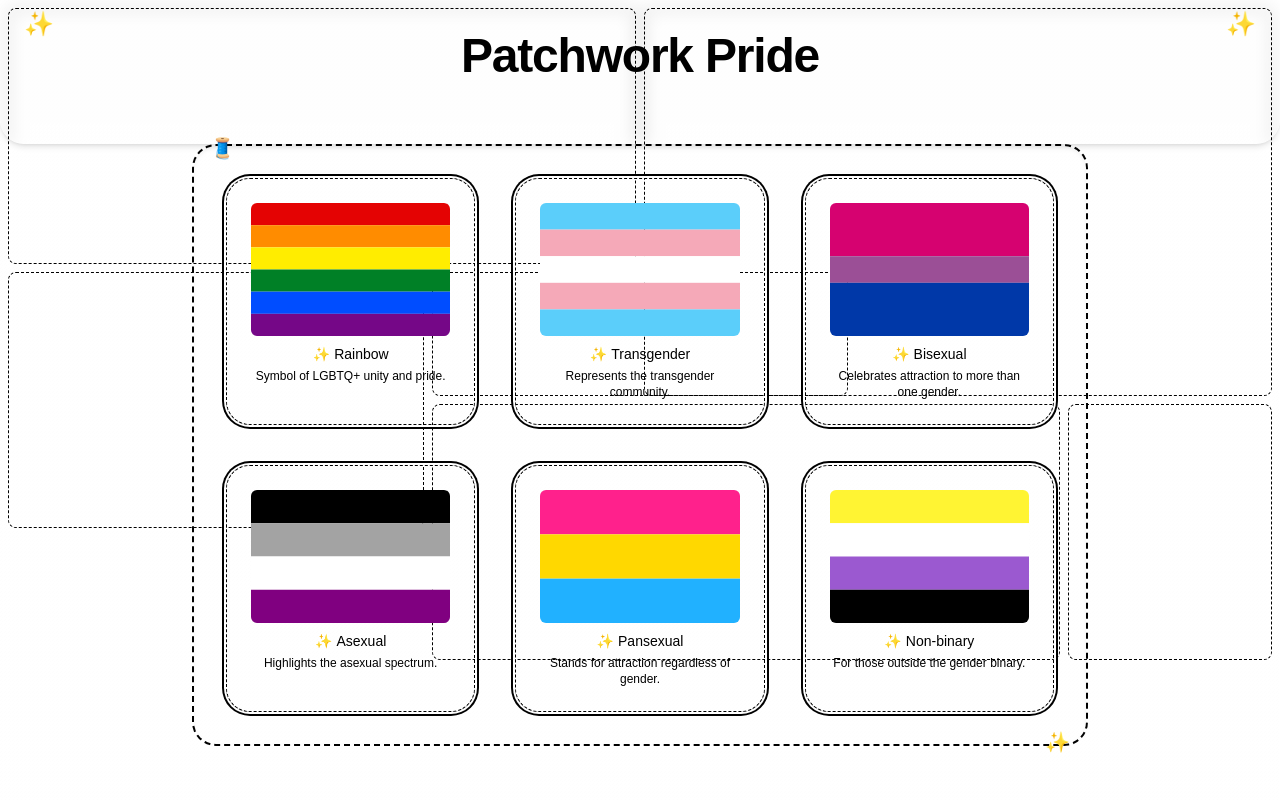
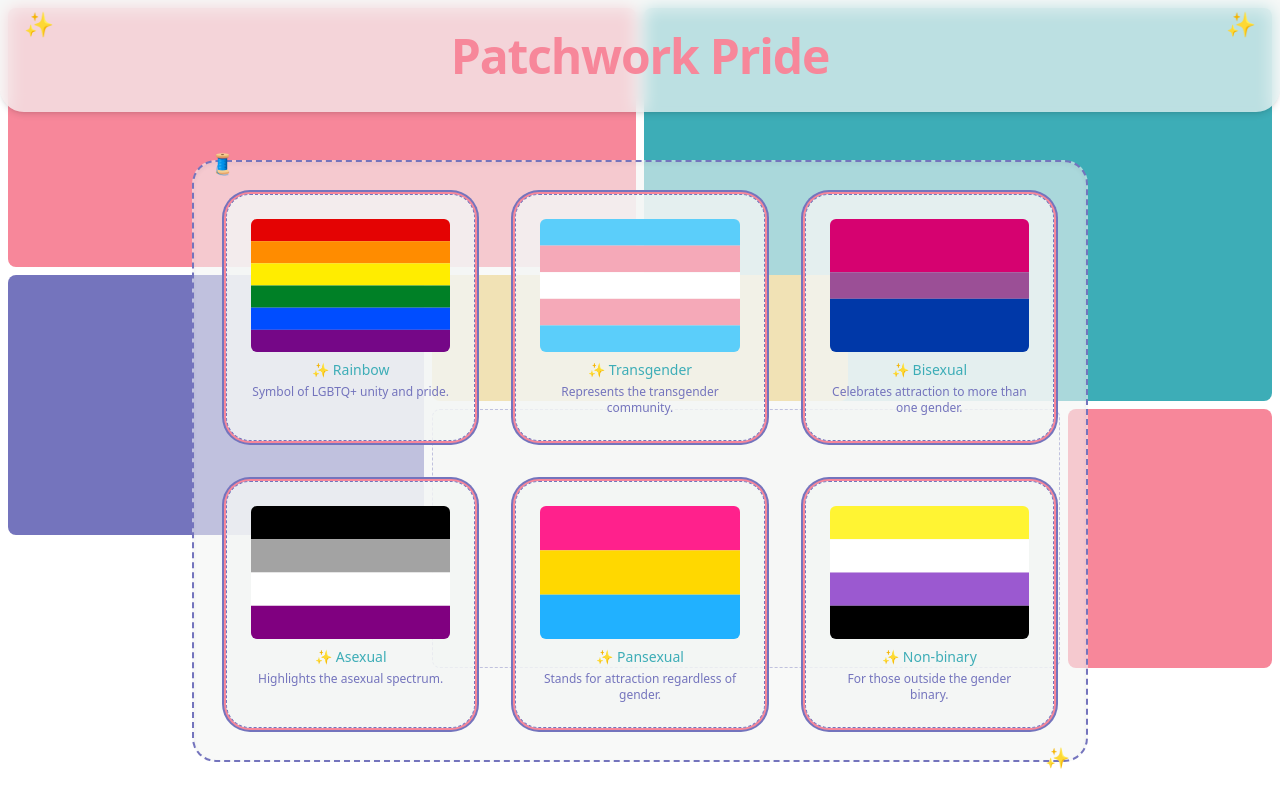
Before and after one commit to Stephen-Hearthware/patchwork-pride, a React (Vite) app: page / in a window 1280 px wide. Built offline with nearby package versions, Linux system fonts and the light colour scheme.

Commit message:
update config and opacities

```diff
--- a/src/App.tsx
+++ b/src/App.tsx
@@ -4,19 +4,19 @@ import PatchworkBackground from "./components/PatchworkBackground";
 
 function App() {
   return (
-    <div className="relative min-h-screen bg-offwhite">
+    <div className="relative min-h-screen">
       <PatchworkBackground />
-      <div className="pointer-events-none absolute inset-0 bg-[url('/noise.svg')] opacity-20 mix-blend-overlay" />
+      <div className="pointer-events-none absolute" />
       <header className="relative rounded-b-3xl bg-offwhite/70 py-8 shadow-md backdrop-blur-sm">
         <div className="pointer-events-none absolute inset-x-0 top-2 flex justify-between px-6 text-2xl">
           <span role="presentation">✨</span>
           <span role="presentation">✨</span>
         </div>
-        <h1 className="mb-8 text-center text-5xl font-extrabold tracking-tight text-coral">
+        <h1 className="text-center text-5xl font-extrabold tracking-tight text-coral">
           Patchwork Pride
         </h1>
       </header>
-      <main className="pb-12">
+      <main className="py-12">
         <FlagGrid />
       </main>
     </div>
--- a/src/components/PatchworkBackground.tsx
+++ b/src/components/PatchworkBackground.tsx
@@ -6,12 +6,12 @@ function PatchworkBackground() {
       aria-hidden="true"
       className="pointer-events-none absolute inset-0 -z-10 grid grid-cols-6 grid-rows-6 gap-1 md:gap-2 p-2"
     >
-      <div className="col-start-1 col-span-3 row-start-1 row-span-2 rounded-lg border border-dashed border-coral bg-coral/20" />
-      <div className="col-start-4 col-span-3 row-start-1 row-span-3 rounded-lg border border-dashed border-teal bg-teal/20" />
-      <div className="col-start-1 col-span-2 row-start-3 row-span-2 rounded-lg border border-dashed border-periwinkle bg-periwinkle/20" />
-      <div className="col-start-3 col-span-2 row-start-3 row-span-1 rounded-lg border border-dashed border-mustard bg-mustard/20" />
+      <div className="col-start-1 col-span-3 row-start-1 row-span-2 rounded-lg border border-dashed border-coral bg-coral" />
+      <div className="col-start-4 col-span-3 row-start-1 row-span-3 rounded-lg border border-dashed border-teal bg-teal" />
+      <div className="col-start-1 col-span-2 row-start-3 row-span-2 rounded-lg border border-dashed border-periwinkle bg-periwinkle" />
+      <div className="col-start-3 col-span-2 row-start-3 row-span-1 rounded-lg border border-dashed border-mustard bg-mustard" />
       <div className="col-start-3 col-span-3 row-start-4 row-span-2 rounded-lg border border-dashed border-periwinkle bg-offwhite/50" />
-      <div className="col-start-6 col-span-1 row-start-4 row-span-2 rounded-lg border border-dashed border-coral bg-coral/20" />
+      <div className="col-start-6 col-span-1 row-start-4 row-span-2 rounded-lg border border-dashed border-coral bg-coral" />
     </div>
   )
 }
--- a/src/index.css
+++ b/src/index.css
@@ -1,8 +1,10 @@
 @import "tailwindcss";
 @import "@fontsource/quicksand/index.css";
 
-@layer base {
-  html {
-    font-family: 'Quicksand', sans-serif;
-  }
+@theme {
+  --color-coral: #F7879A;
+  --color-mustard: #EDC557;
+  --color-offwhite: #F3F6F4;
+  --color-teal: #3DADB7;
+  --color-periwinkle: #7474BD;
 }
--- a/tailwind.config.mjs
+++ /dev/null
@@ -1,17 +0,0 @@
-import { defineConfig } from 'tailwindcss/helpers'
-
-export default defineConfig({
-  content: ['./index.html', './src/**/*.{js,ts,jsx,tsx}'],
-  theme: {
-    extend: {
-      colors: {
-        coral: '#F7879A',
-        mustard: '#EDC557',
-        offwhite: '#F3F6F4',
-        teal: '#3DADB7',
-        periwinkle: '#7474BD',
-      },
-    },
-  },
-  plugins: [],
-})
```
Also changed, not shown: public/noise.svg (deleted).
